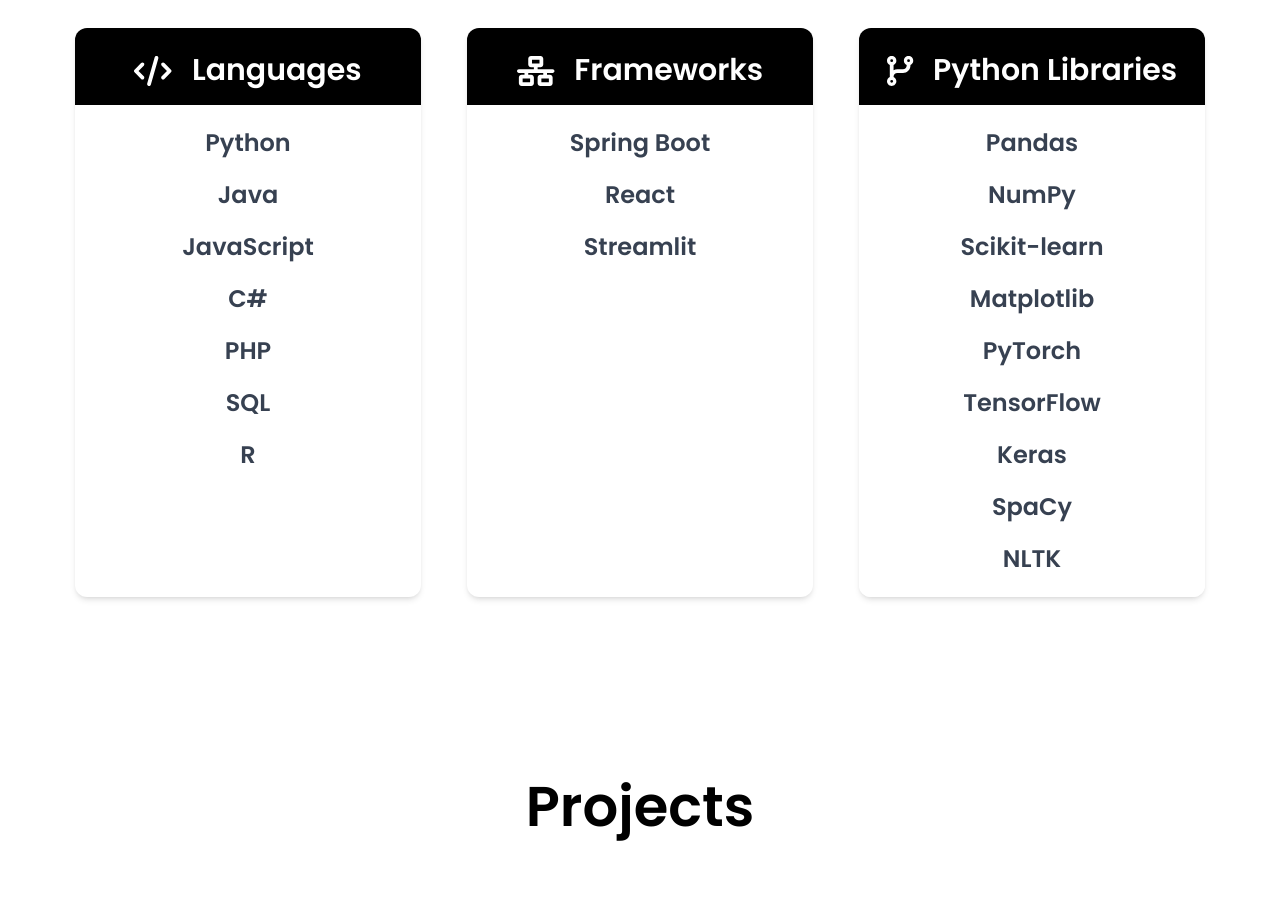
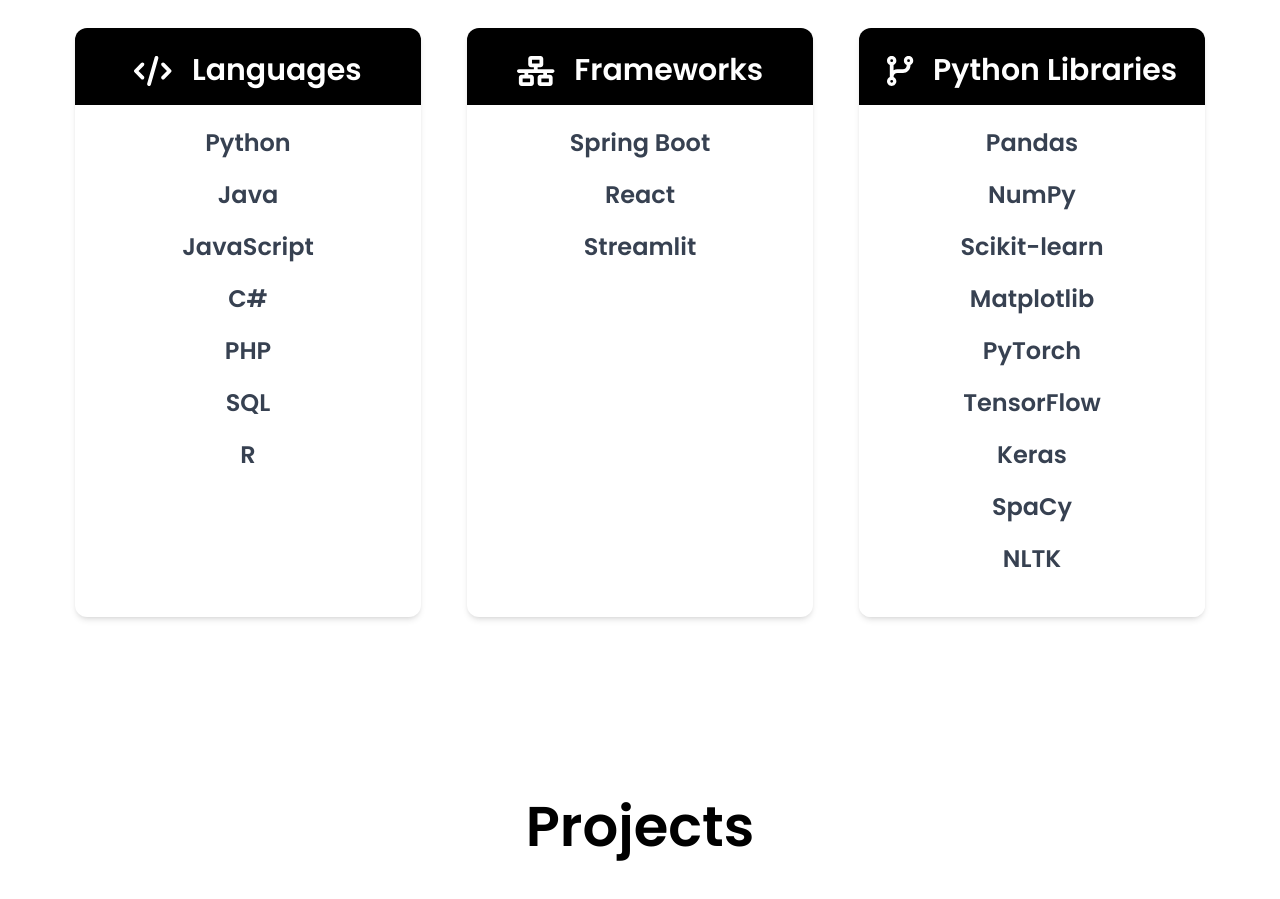
Before and after one commit to itsDaiton/portfolio, a React (Vite) app: page / in a window 1280 px wide. Shown: the part 2880-3779 px from the top of the page. Built offline with nearby package versions, Linux system fonts and the light colour scheme.

Commit message:
fix: fix padding

```diff
--- a/src/components/Skills.jsx
+++ b/src/components/Skills.jsx
@@ -43,7 +43,7 @@
                 <FontAwesomeIcon icon={faCodeBranch} className='text-white' />
                 <span className='font-semibold'>Python Libraries</span>
               </div>
-              <div className='flex flex-col mt-5 pb-5 bg-white dark:bg-gray-700 rounded-b-xl'>
+              <div className='flex flex-col mt-5 pb-10 bg-white dark:bg-gray-700 rounded-b-xl'>
                 {python_libs.map((item) => (
                   <div className='flex justify-center items-center mb-4 last:mb-0' key={item.id}>
                     <p className='font-semibold md:text-[24px] sm:text-[18px] es:text-[16px] text-[14px] text-gray-700 dark:text-white'>{item.title}</p>
```
